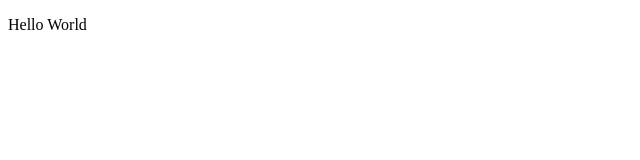
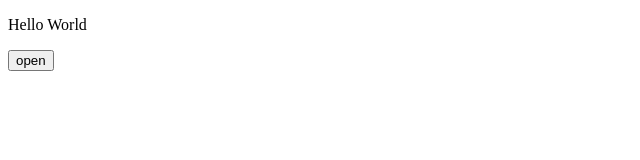
Before and after one commit to levi106/staticwebapp01, a plain HTML site: page index.html in a window 1280 px wide. Shown: the whole page, without its empty margins (0-640 px from the left). Drawn offline with Linux system fonts and the light colour scheme.

Commit message:
open bing

```diff
--- a/index.html
+++ b/index.html
@@ -2,5 +2,13 @@
 <html>
   <body>
     <p>Hello World</p>
+    <button type="button" onclick="openWindow()">open</button>
+    <script>
+      function openWindow() {
+        const url = 'https://www.bing.com';
+        const feature = 'left=100,top=100,width=400,height=400';
+        window.open(url, '_blank', feature);
+      }
+    </script>
   </body>
 </html>
```
